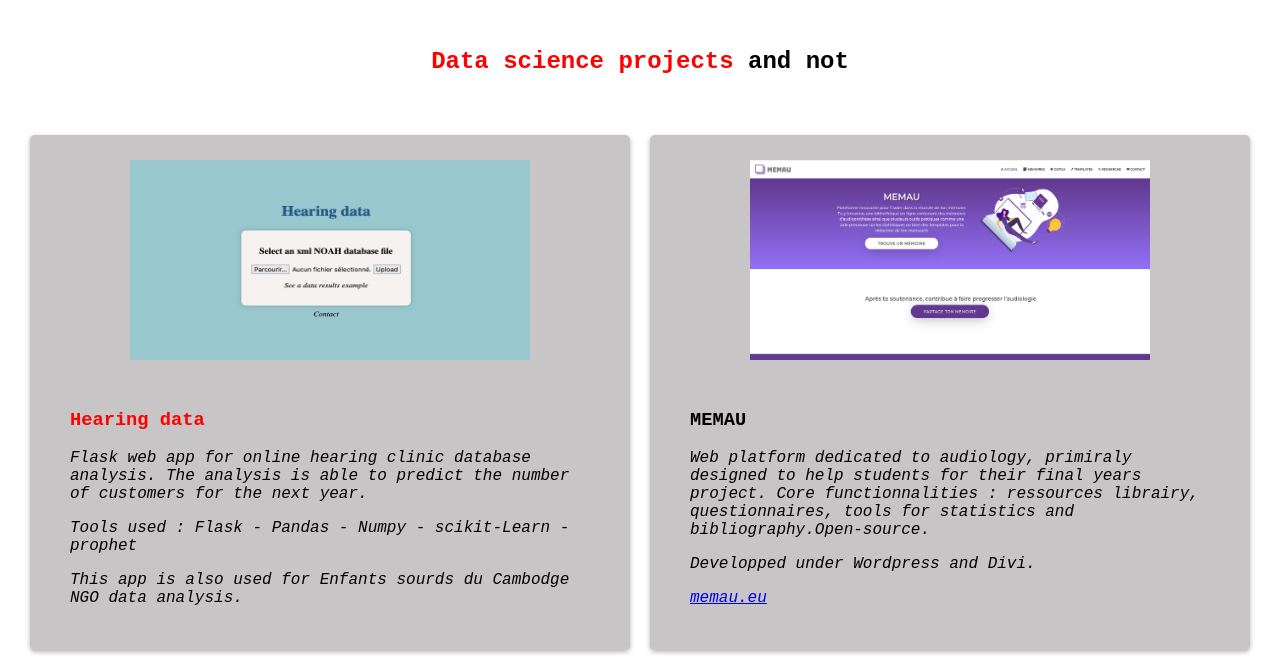
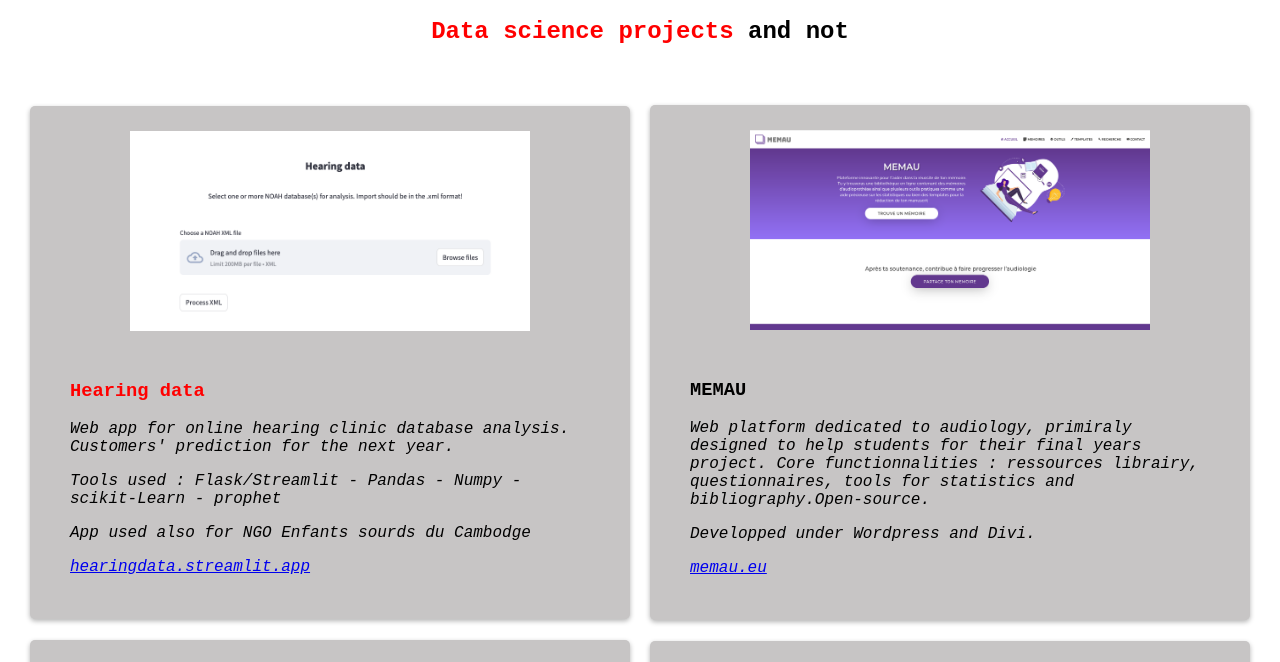
Before and after one commit to MEMAUDATA/memaudata.github.io, a plain HTML site: page index.html in a window 1280 px wide. Shown: the part 960-1622 px from the top of the page. Drawn offline with Linux system fonts and the light colour scheme.

Commit message:
add photo

```diff
--- a/index.html
+++ b/index.html
@@ -4,7 +4,7 @@
     <meta charset="utf-8">
     <meta name="viewport" content="width=device-width, initial-scale=1">
     <title>Nicolas Vannson</title>
-    <link rel="icon"  href="static/apple-touch-icon.png">
+    <link rel="icon"  href="static/nicobardenas.png">
   </head>
 
 
@@ -23,7 +23,7 @@
     p {margin-bottom: 3px;font-style: italic;font-weight: lighter;}
 
     /*Main*/
-    .intro_container {height: 100vh; display: flex;justify-content: center;align-items: center;margin-block:50px 150px;flex-direction: column;}
+    .intro_container {height: 100vh; display: flex;justify-content: center;align-items: center;margin-block:20px 150px;flex-direction: column;}
     /*projects*/
     .container {display: grid;grid-template-columns: repeat(2, 600px); justify-content: center;align-items: center;grid-gap:20px;
       margin: 0 auto;padding:30px;margin-top:20px}
@@ -56,6 +56,9 @@
   <main>
 
     <section  class="intro_container">
+       <!-- Img de Nico -->
+      <img src="static/nicogwada.jpeg" alt="Nico" width="200" height="200" style="border-radius: 40px;">
+
       <h2>Nicolas Vannson</h2>
       <p>Ph.D. in Neuroscience.</p>
       <p>I'm a former audiologist and currently a data science and teaching enthusiast.</p>
@@ -74,13 +77,14 @@
         <!-- Box 1:  HEARING DATA-->
         <div class="box">
           <div class="image-container">
-            <img src="static/hearingdata.png" width="400" height="200" alt="Hearingdata landing page" >
+            <img src="static/streamlit.png" width="400" height="200" alt="Hearingdata landing page" >
           </div>
           <div class="text-container">
             <h3><span style="color:red">Hearing data</span></h3>
-            <p>Flask web app for online hearing clinic database analysis. The analysis is able to predict the number of customers for the next year.</p>
-            <p> Tools used : Flask - Pandas - Numpy - scikit-Learn - prophet</p>
-            <p> This app is also used for Enfants sourds du Cambodge NGO data analysis.</p>
+            <p> Web app for online hearing clinic database analysis. Customers' prediction for the next year.</p>
+            <p> Tools used : Flask/Streamlit - Pandas - Numpy - scikit-Learn - prophet</p>
+            <p> App used also for NGO Enfants sourds du Cambodge</p>
+            <p><a href="https://hearingdata.streamlit.app/" target="_blank">hearingdata.streamlit.app</a></p>
           </div>
         </div>
 
```
Also changed, not shown: static/Nico_BARDENAS_small.jpg (added), static/nicobardenas.png (renamed from static/apple-touch-icon.png), static/nicogwada.jpeg (added), static/streamlit.png (added).
